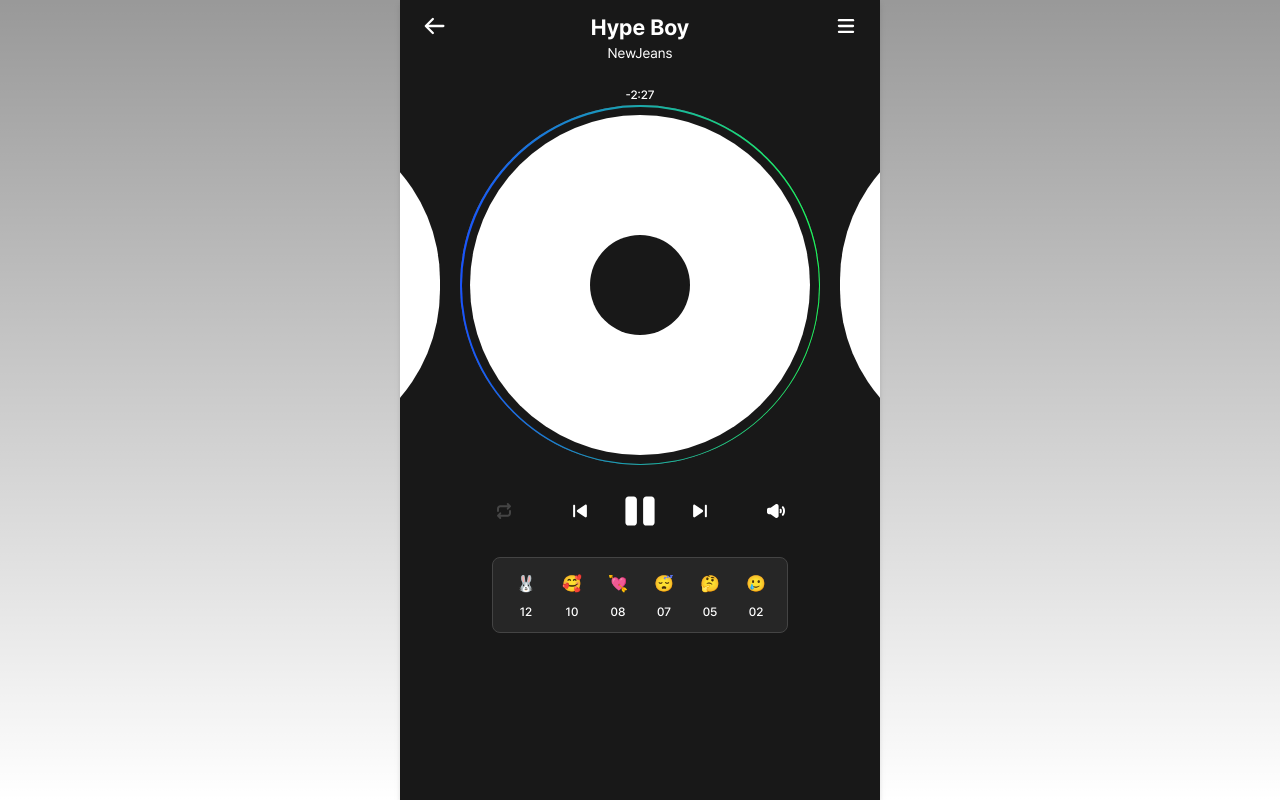
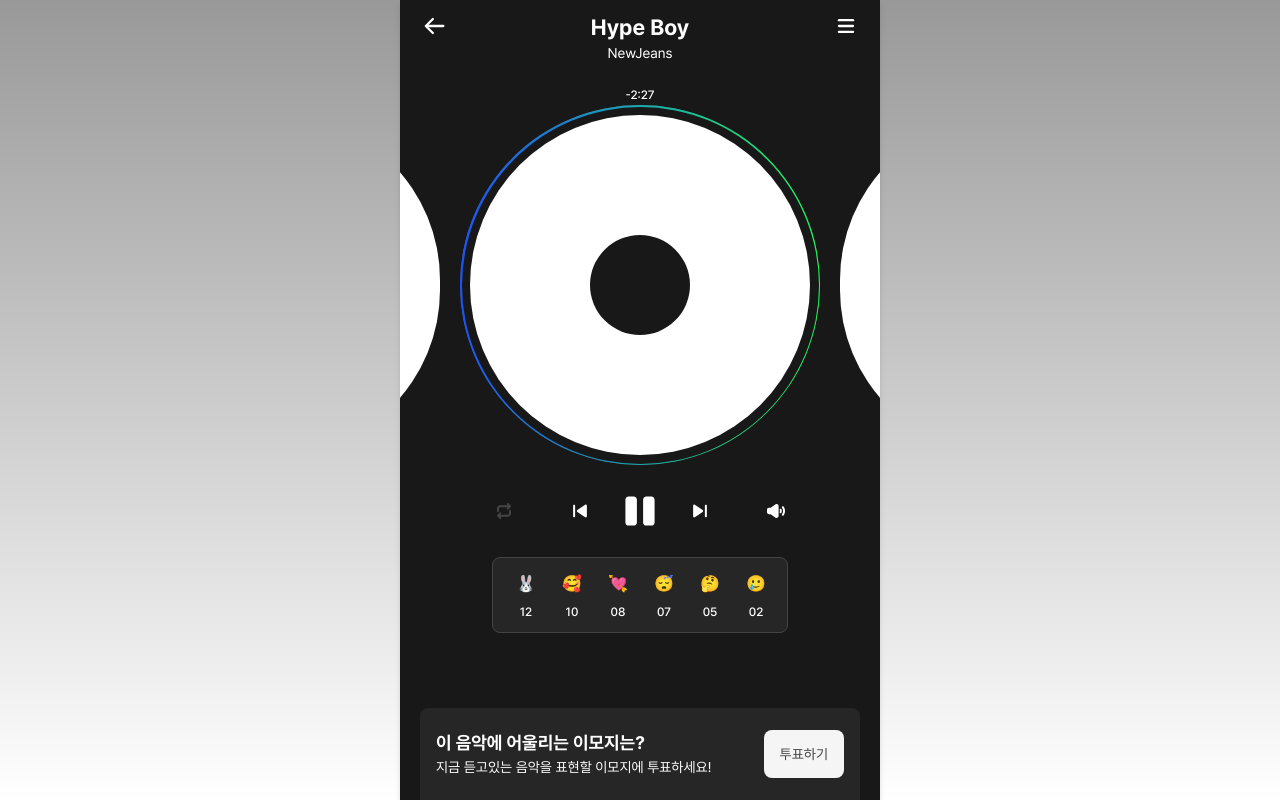
Before and after one commit to EmoHiphopSeason2/mz2mo-client, a Next.js app: page /playing in a window 1280 px wide. Built offline with nearby package versions, Linux system fonts and the light colour scheme.

Commit message:
feat: 최하단 투표 안내 노티 영역 퍼블리싱

```diff
--- /dev/null
+++ b/src/app/playing/components/vote-notice/EmojiVoteNotice.tsx
@@ -0,0 +1,17 @@
+import BasicButton from "@/components/button/BasicButton";
+
+const EmojiVoteNotice = () => {
+    return (
+        <div className="w-[440px] bg-gray-900 rounded-t-lg px-4 py-[22px] flex justify-between mx-auto absolute bottom-0 left-5">
+            <div className="flex flex-col">
+                <h4 className="text-h4 text-white">이 음악에 어울리는 이모지는?</h4>
+                <p className="text-body3 text-white">지금 듣고있는 음악을 표현할 이모지에 투표하세요!</p>
+            </div>
+            <BasicButton size="sm">
+                투표하기
+            </BasicButton>
+        </div>
+    )
+}
+
+export default EmojiVoteNotice;
--- /dev/null
+++ b/src/app/playing/components/vote-notice/index.ts
@@ -0,0 +1,3 @@
+import EmojiVoteNotice from './EmojiVoteNotice';
+
+export default EmojiVoteNotice;
--- a/src/app/playing/page.tsx
+++ b/src/app/playing/page.tsx
@@ -4,6 +4,7 @@
 import PlayController from './components/play-controller';
 import VinylRecord from './components/vinyl-record';
 import EmojiVoteList from './components/emoji-list';
+import EmojiVoteNotice from './components/vote-notice';
 
 const PlayingPage = () => {
   return (
@@ -12,6 +13,7 @@
       <VinylRecord />
       <PlayController />
       <EmojiVoteList />
+      <EmojiVoteNotice />
     </>
   );
 };
```
